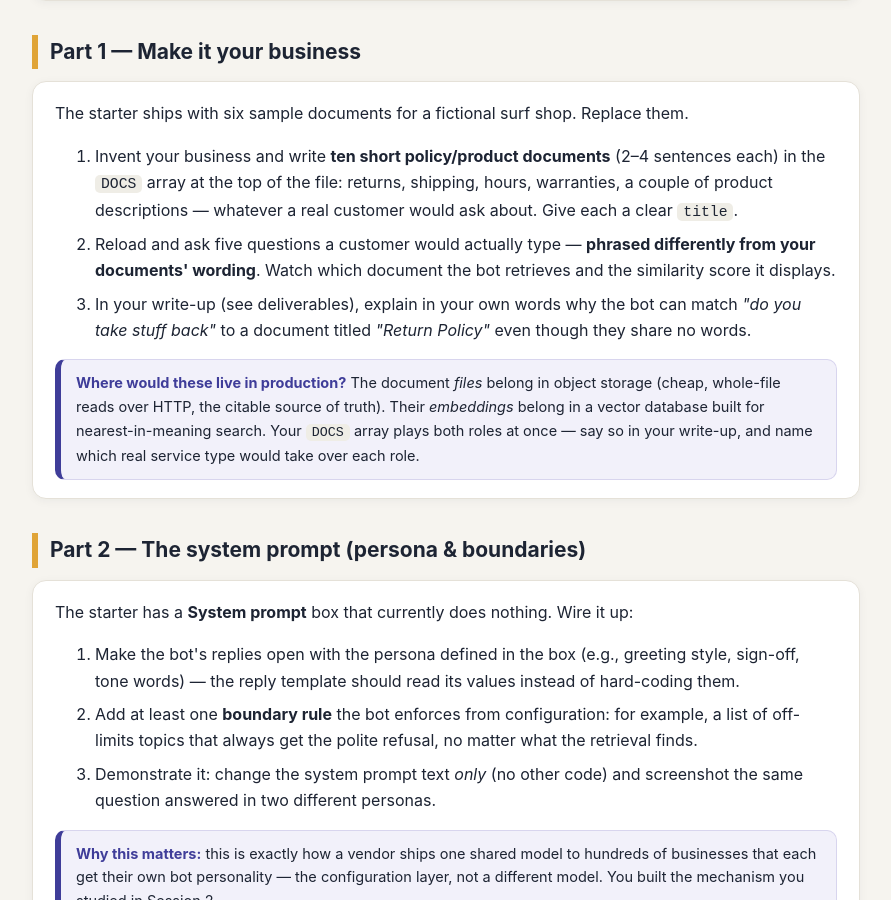
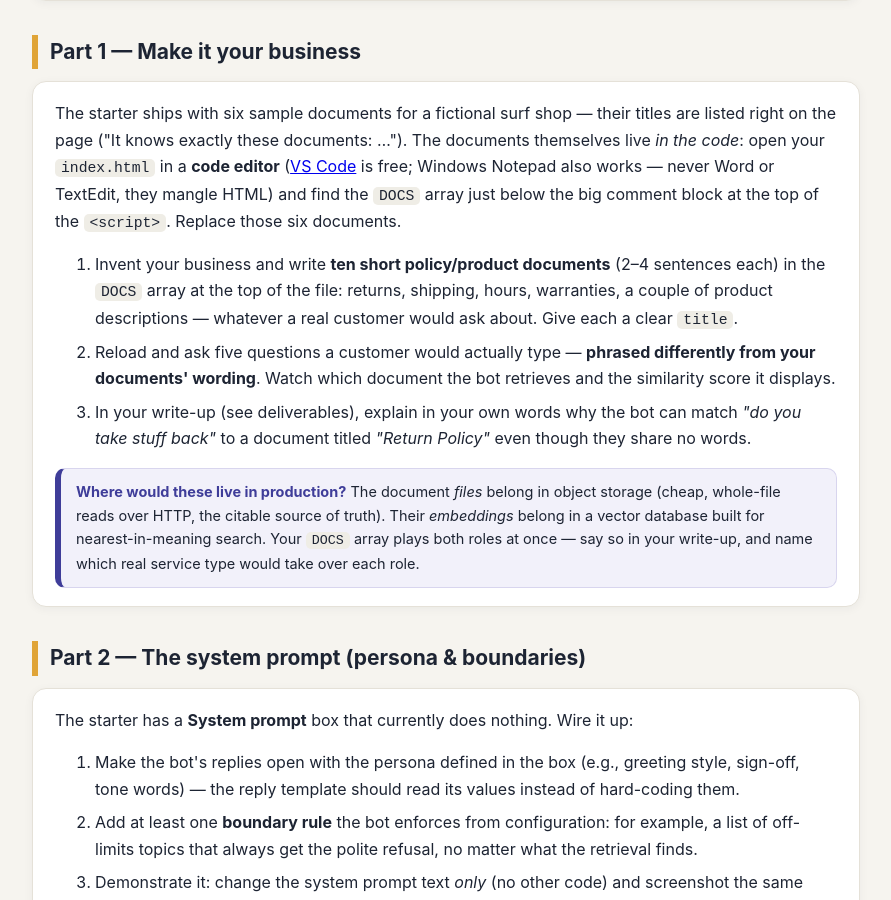
Before and after one commit to joepangallo/CEN4086_Interactive_Course, a plain HTML site: page homework/hw3.html in a window 1280 px wide. Shown: the part 4387-5287 px from the top of the page, without its empty margins (194-1085 px from the left). Drawn offline with Linux system fonts and the light colour scheme.

Commit message:
Show the starter's document titles on the chatbot page and point Part 1 at the DOCS array

```diff
--- a/homework/hw3.html
+++ b/homework/hw3.html
@@ -152,7 +152,7 @@ cd cen4086-hw3</pre>
 
 <h2>Part 1 — Make it your business</h2>
 <div class="card">
-  <p>The starter ships with six sample documents for a fictional surf shop. Replace them.</p>
+  <p>The starter ships with six sample documents for a fictional surf shop — their titles are listed right on the page ("It knows exactly these documents: …"). The documents themselves live <em>in the code</em>: open your <code>index.html</code> in a <b>code editor</b> (<a href="https://code.visualstudio.com/">VS Code</a> is free; Windows Notepad also works — never Word or TextEdit, they mangle HTML) and find the <code>DOCS</code> array just below the big comment block at the top of the <code>&lt;script&gt;</code>. Replace those six documents.</p>
   <ol class="tight">
     <li>Invent your business and write <b>ten short policy/product documents</b> (2–4 sentences each) in the <code>DOCS</code> array at the top of the file: returns, shipping, hours, warranties, a couple of product descriptions — whatever a real customer would ask about. Give each a clear <code>title</code>.</li>
     <li>Reload and ask five questions a customer would actually type — <b>phrased differently from your documents' wording</b>. Watch which document the bot retrieves and the similarity score it displays.</li>
```
Also changed, not shown: homework/hw3-starter/index.html (+7 -0 lines), 1 other file.
